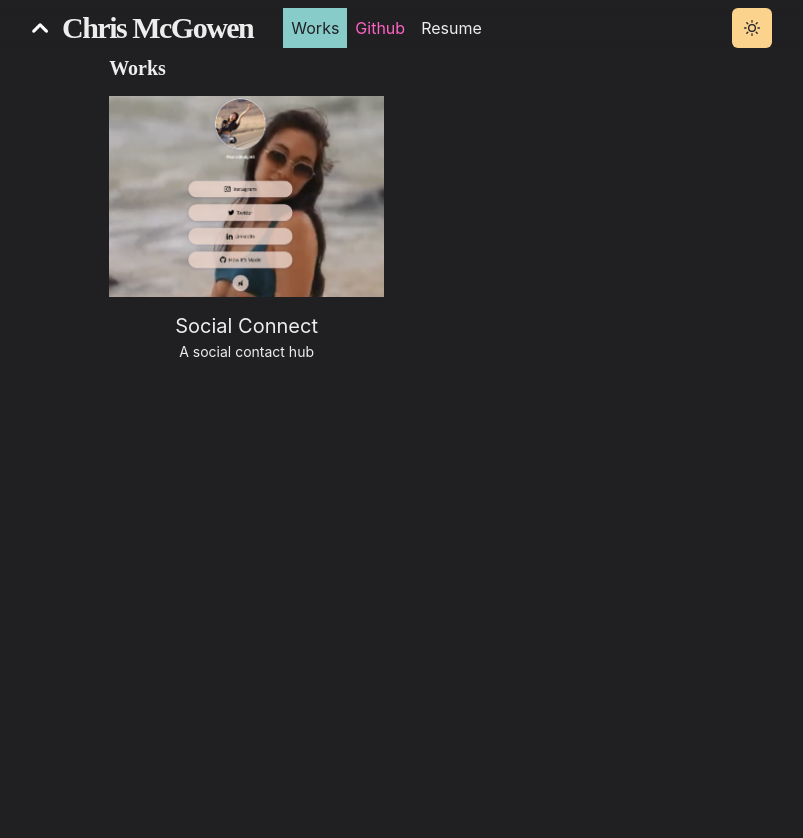
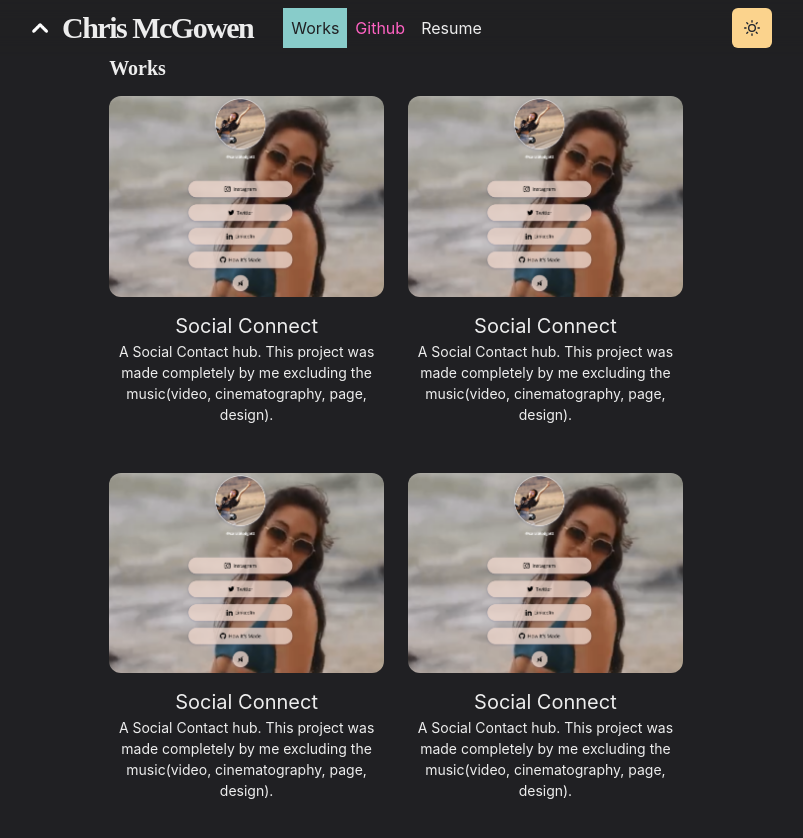
Before and after one commit to Qolors/portfolio, a Next.js app: page /works in a window 1280 px wide. Shown: the top 838 px of the page, without its empty margins (244-1047 px from the left). Before the commit the page ends 800 px from the top, so only its background shows below. Built offline with nearby package versions, Linux system fonts and the light colour scheme.

Commit message:
Added small transitions from page to page

```diff
--- /dev/null
+++ b/components/layouts/article.js
@@ -0,0 +1,32 @@
+import { motion } from 'framer-motion'
+import Head from 'next/head'
+import { GridItemStyle } from '../grid-item'
+
+const variants = {
+    hidden: { opacity: 0, x: 0, y: 20 },
+    enter: { opacity: 1, x: 0, y: 0 },
+    exit: { opacity: 0, x: 0, y: 20 }
+}
+
+const Layout = ({ children, title }) => (
+    <motion.article
+        initial="hidden"
+        animate="enter"
+        exit="exit"
+        variants={variants}
+        transition={{ duration: 0.4, type: 'easeInOut' }}
+        style={{ position: 'relative' }}
+    >
+        <>
+            {title && (
+            <Head>
+                <title>{title} - Chris McGowen</title>
+            </Head>
+            )}
+            {children}
+            <GridItemStyle />
+        </>
+    </motion.article>
+)
+
+export default Layout
--- a/pages/_app.js
+++ b/pages/_app.js
@@ -2,13 +2,16 @@ import { ChakraProvider } from "@chakra-ui/react";
 import Layout from '../components/layouts/main';
 import Fonts from '../components/fonts';
 import theme from '../libs/theme'
+import { AnimatePresence } from "framer-motion";
 
 const Website = ({ Component, pageProps, router }) => {
     return (
         <ChakraProvider theme={theme}>
             <Fonts />
             <Layout router={router}>
-                <Component {...pageProps} key={router.route} />
+                <AnimatePresence exitBeforeEnter initial={true}>
+                    <Component {...pageProps} key={router.route} />
+                </AnimatePresence>
             </Layout>
         </ChakraProvider>
     )
--- a/pages/index.js
+++ b/pages/index.js
@@ -2,12 +2,14 @@ import NextLink from 'next/link'
 import { Container, Box, Heading, useColorMode, useColorModeValue, Link, Button } from "@chakra-ui/react"
 import Section from "../components/section"
 import Paragraph from "../components/paragraph"
+import Layout from '../components/layouts/article'
 import { ChevronRightIcon } from '@chakra-ui/icons'
 import { ArrowRightIcon } from '@chakra-ui/icons'
 import { BioSection, BioYear } from '../components/bios'
 
 const Page = () => {
     return (
+        <Layout>
             <Container>
                 <Box borderRadius="lg" bg={useColorModeValue('whiteAlpha.500', 'whiteAlpha.200')} p={3} mt={3} mb={6} align='center'>
                     Hello, I'm a frontend developer based in Ann Arbor Michigan!
@@ -71,7 +73,7 @@ const Page = () => {
                     </Paragraph>
                 </Section>
             </Container>
-
+        </Layout>
     )
 }
 
--- a/pages/works.js
+++ b/pages/works.js
@@ -2,21 +2,43 @@ import { Container, Heading, SimpleGrid, Divider } from '@chakra-ui/react'
 import Section from '../components/section'
 import { WorkGridItem } from '../components/grid-item'
 import thumbSocial from '../public/images/works/thumbSocial.png'
+import Layout from '../components/layouts/article'
 
 const Works = () => {
     return (
-        <Container>
+        <Layout>
+            <Container w="100%">
                 <Heading as="h3" fontSize={20} mb={4}>
                     Works
                 </Heading>
                 <SimpleGrid columns={[1,1,2]} gap={6}>
-                <Section>
+                    <Section delay={0.1}>
                         <WorkGridItem id="social" title="Social Connect" thumbnail={thumbSocial}>
-                        A social contact hub
+                            A Social Contact hub. This project was
+                            made completely by me excluding the music(video, cinematography, page, design).
+                        </WorkGridItem>
+                    </Section>
+                    <Section delay={0.2}>
+                        <WorkGridItem id="social" title="Social Connect" thumbnail={thumbSocial}>
+                            A Social Contact hub. This project was
+                            made completely by me excluding the music(video, cinematography, page, design).
+                        </WorkGridItem>
+                    </Section>
+                    <Section delay={0.3}>
+                        <WorkGridItem id="social" title="Social Connect" thumbnail={thumbSocial}>
+                            A Social Contact hub. This project was
+                            made completely by me excluding the music(video, cinematography, page, design).
+                        </WorkGridItem>
+                    </Section>
+                    <Section delay={0.4}>
+                        <WorkGridItem id="social" title="Social Connect" thumbnail={thumbSocial}>
+                            A Social Contact hub. This project was
+                            made completely by me excluding the music(video, cinematography, page, design).
                         </WorkGridItem>
                     </Section>
                 </SimpleGrid>
             </Container>
+        </Layout>
     )
 }
 
```
Lines whose indentation alone changed are shown as unchanged.
